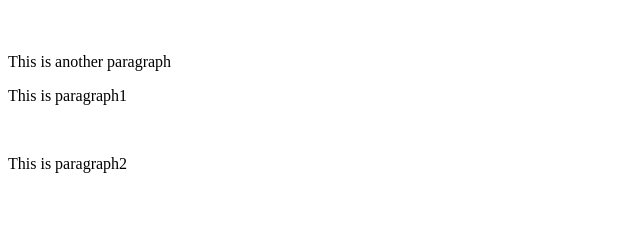
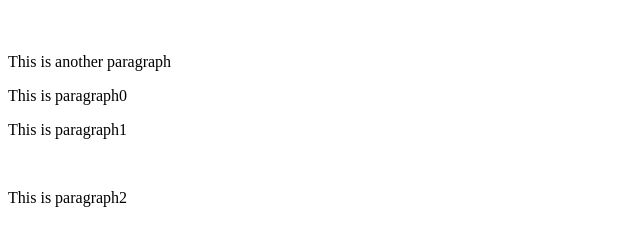
Before and after one commit to marit28/sample_git2, a plain HTML site: page index.html in a window 1280 px wide. Shown: the part 87-332 px from the top of the page, without its empty margins (0-640 px from the left). Drawn offline with Linux system fonts and the light colour scheme.

Commit message:
new paragraph

```diff
--- a/index.html
+++ b/index.html
@@ -4,6 +4,7 @@
 <body>
 <h1>This is header</h1>
 <p>This is another paragraph<p>
+<p>This is paragraph0</p>
 <p>This is paragraph1</p>
 <p>This is paragraph2</p>
 </body>
```
